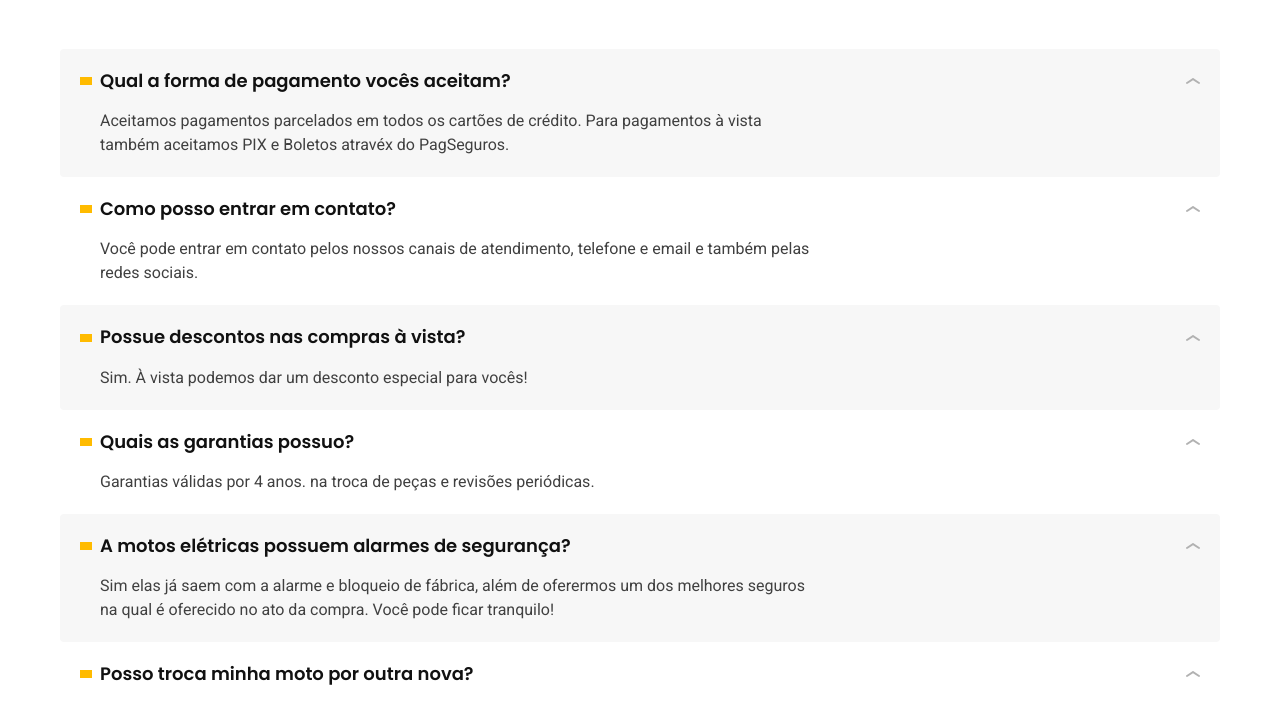
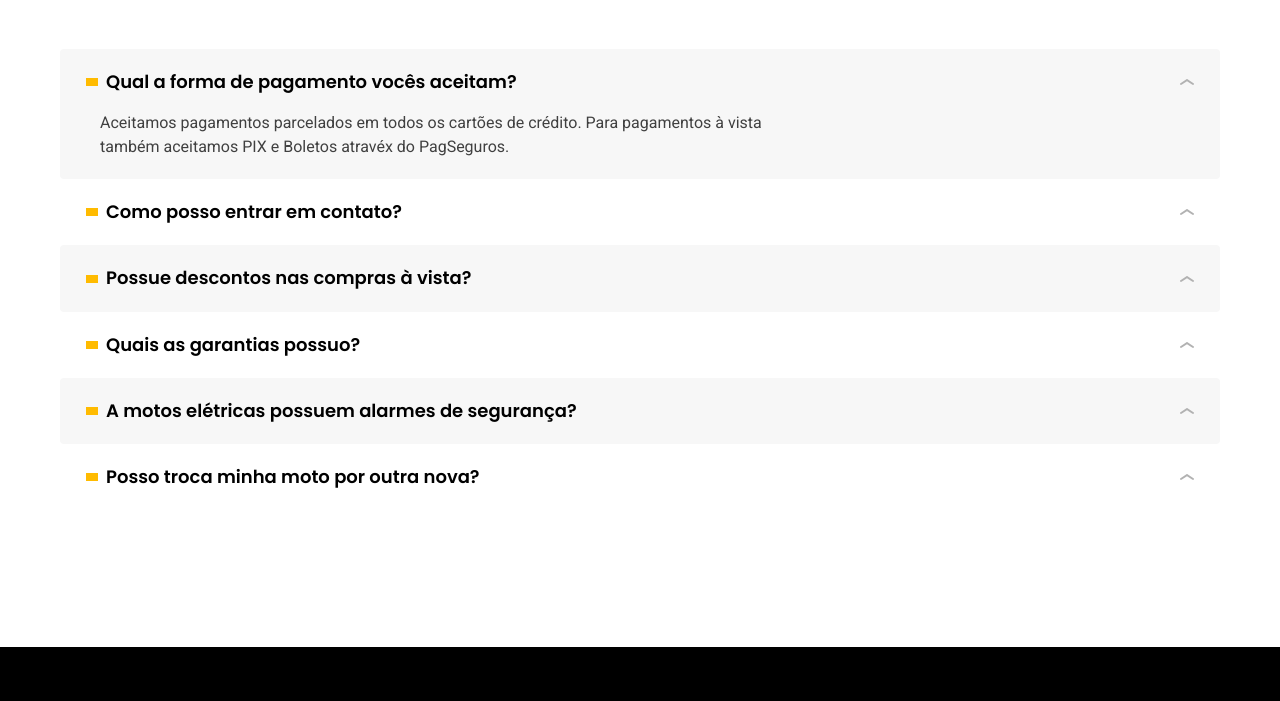
Before and after one commit to luizjxcoder/X-VELOX_MOTORBIKE, a plain HTML site: page seguros.html in a window 1280 px wide. Shown: the part 1975-2676 px from the top of the page. Drawn offline with Linux system fonts and the light colour scheme.

Commit message:
perguntas script

```diff
--- a/css/seguros/perguntas.css
+++ b/css/seguros/perguntas.css
@@ -16,15 +16,19 @@ border-radius: 4px;
 background-color: var(--cor-1);
 }
 
-.perguntas dt{
+.perguntas button{
     display: grid;
     grid-template-columns: auto 1fr auto;
     align-items: center;
     gap: 8px;
     cursor: pointer;
+    border: none;
+    background: none;
+    width: 100%;
+    text-align: left;
 }
 
-.perguntas dt::before{
+.perguntas button::before{
     content: "";
     display: inline-block;
     width: 12px;
@@ -32,7 +36,7 @@ background-color: var(--cor-1);
     background-color: var(--cor-p1);
 }
 
-.perguntas dt::after{
+.perguntas button::after{
     content: "";
     display: inline-block;
     width: 14px;
@@ -41,9 +45,19 @@ background-color: var(--cor-1);
     transition: 0.3s;
 }
 
-.perguntas dt:hover::after{
+.perguntas button:hover::after,
+.perguntas button[aria-expandend="true"]::after{
 transform: rotate(180deg);
 }
+
+.perguntas dd{
+display: none;
+}
+
+.perguntas dd.ativa{
+display: block;
+}
+
 
 .perguntas dd{
     padding-left: 20px;
--- a/js/script.js
+++ b/js/script.js
@@ -21,3 +21,17 @@ function ativarProduto(parametro) {
     }
 }
 parametros.forEach(ativarProduto);
+
+//Perguntas frequentes
+
+const  perguntas = document.querySelectorAll(".perguntas button");
+
+function ativarPerguntas(event){
+    const pergunta = event.currentTaget;
+}
+
+function eventosPerguntas(pergunta){
+    pergunta.addEventListener('click', ativarPergunta);
+}
+
+perguntas.forEach(eventosPerguntas);
--- a/seguros.html
+++ b/seguros.html
@@ -150,8 +150,9 @@
     </h2>
     <dl>
       <div>
-        <dt class="font-1-m-b">Qual a forma de pagamento vocês aceitam?</dt>
-        <dd class="font-2-s cor-9">
+        <dt><button class="font-1-m-b" aria-controls="pergunta1" aria-expanded="true">Qual a forma de pagamento vocês
+            aceitam?</button></dt>
+        <dd id="pergunta1" class="font-2-s cor-9 ativa">
           Aceitamos pagamentos parcelados em todos os cartões de crédito. Para
           pagamentos à vista também aceitamos PIX e Boletos atravéx do
           PagSeguros.
@@ -159,33 +160,36 @@
       </div>
 
       <div>
-        <dt class="font-1-m-b">Como posso entrar em contato?</dt>
-        <dd class="font-2-s cor-9">
+        <dt><button class="font-1-m-b" aria-controls="pergunta2" aria-expanded="false" class="font-1-m-b">Como posso
+            entrar em contato?</button></dt>
+        <dd id="pergunta2" class="font-2-s cor-9">
           Você pode entrar em contato pelos nossos canais de atendimento,
           telefone e email e também pelas redes sociais.
         </dd>
       </div>
 
       <div>
-        <dt class="font-1-m-b">Possue descontos nas compras à vista?</dt>
-        <dd class="font-2-s cor-9">
+        <dt><button class="font-1-m-b" aria-controls="pergunta3" aria-expanded="false">Possue descontos nas compras à
+            vista?</button></dt>
+        <dd id="pergunta3" class="font-2-s cor-9">
           Sim. À vista podemos dar um desconto especial para vocês!
         </dd>
       </div>
 
       <div>
-        <dt class="font-1-m-b">Quais as garantias possuo?</dt>
-        <dd class="font-2-s cor-9">
+        <dt><button class="font-1-m-b" aria-controls="pergunta4" aria-expanded="false">Quais as garantias
+            possuo?</button></dt>
+        <dd id="pergunta4" class="font-2-s cor-9">
           Garantias válidas por 4 anos. na troca de peças e revisões
           periódicas.
         </dd>
       </div>
 
       <div>
-        <dt class="font-1-m-b">
-          A motos elétricas possuem alarmes de segurança?
+        <dt><button class="font-1-m-b" aria-controls="pergunta5" aria-expanded="false">
+            A motos elétricas possuem alarmes de segurança?</button>
         </dt>
-        <dd class="font-2-s cor-9">
+        <dd id="pergunta5" class="font-2-s cor-9">
           Sim elas já saem com a alarme e bloqueio de fábrica, além de
           oferermos um dos melhores seguros na qual é oferecido no ato da
           compra. Você pode ficar tranquilo!
@@ -193,8 +197,9 @@
       </div>
 
       <div>
-        <dt class="font-1-m-b">Posso troca minha moto por outra nova?</dt>
-        <dd class="font-2-s cor-9">
+        <dt><button class="font-1-m-b" aria-controls="pergunta6" aria-expanded="false">Posso troca minha moto por outra
+            nova?</button></dt>
+        <dd id="pergunta6" class="font-2-s cor-9">
           Aceitamos sua moto como troca na compra de outra zero km e pagamos
           valor de tabela na sua.
         </dd>
```
